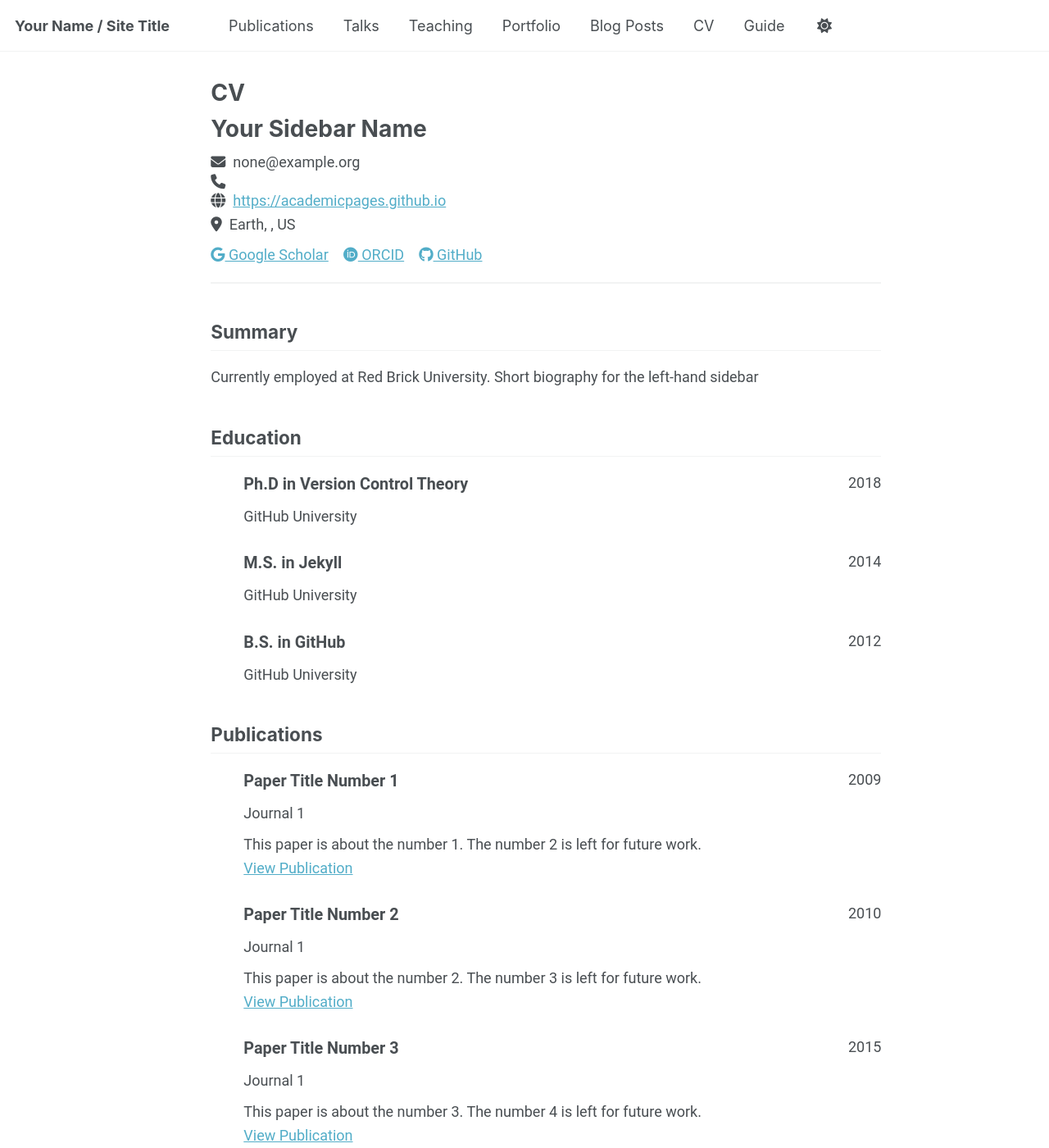
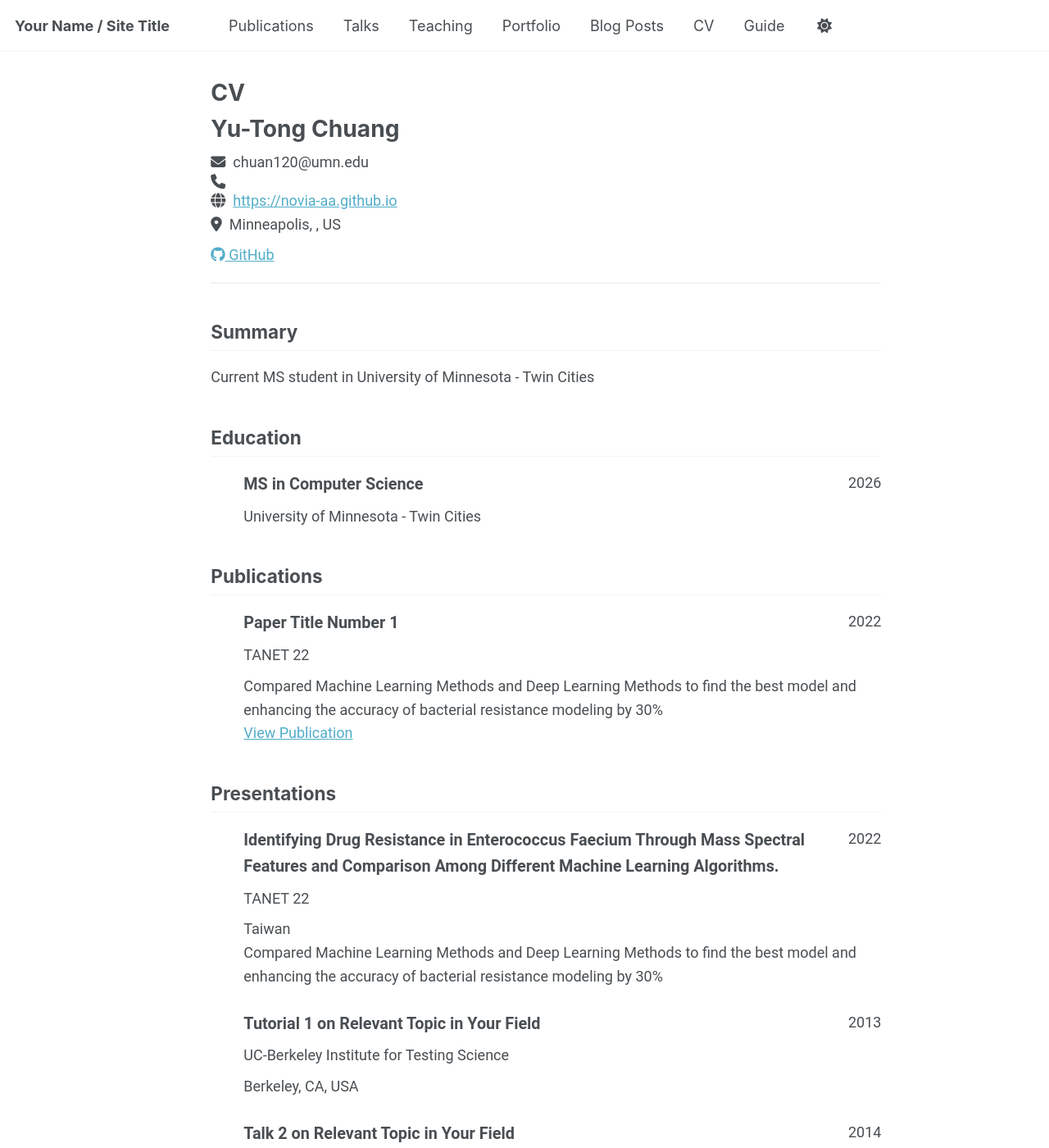
Before and after one commit to novia-aa/novia-aa.github.io, a Jekyll site: the page built from _pages/cv-json.md, in a window 1280 px wide and 1400 px high. Shown: the whole window at 82% size. Built offline with Jekyll 4.4.1, drawn with Linux system fonts in a browser that asks for light colours; a script bundle is joined from its source files by our own code; library files that are not in the unit come from our copies; some of the changed text lies outside the part shown.

Commit message:
Update CV with new personal and educational details
Updated personal information and educational background in cv.json.

```diff
--- a/_data/cv.json
+++ b/_data/cv.json
@@ -1,106 +1,57 @@
 {
   "basics": {
-    "name": "Your Sidebar Name",
-    "email": "none@example.org",
+    "name": "Yu-Tong Chuang",
+    "email": "chuan120@umn.edu",
     "phone": "",
-    "website": "https://academicpages.github.io",
-    "summary": "Currently employed at Red Brick University. Short biography for the left-hand sidebar",
+    "website": "https://novia-aa.github.io",
+    "summary": "Current MS student in University of Minnesota - Twin Cities",
     "location": {
-      "address": "",
+      "address": "Minneapolis, MN",
       "postalCode": "",
-      "city": "Earth",
+      "city": "Minneapolis",
       "countryCode": "US",
       "region": ""
     },
     "profiles": [
       {
-        "network": "Google Scholar",
-        "username": "",
-        "url": "https://scholar.google.com/citations?user=PS_CX0AAAAAJ"
-      },
-      {
-        "network": "ORCID",
-        "username": "",
-        "url": "https://orcid.org/yourorcidurl"
-      },
-      {
         "network": "GitHub",
         "username": "academicpages",
-        "url": "https://github.com/academicpages"
+        "url": "https://github.com/novia-aa"
       }
     ]
   },
   "work": [],
   "education": [
     {
-      "institution": "GitHub University",
-      "area": "Ph.D in Version Control Theory",
+      "institution": "University of Minnesota - Twin Cities",
+      "area": "MS in Computer Science",
       "studyType": "",
-      "startDate": "",
-      "endDate": "2018",
+      "startDate": "2024",
+      "endDate": "2026",
       "gpa": null,
       "courses": []
     },
-    {
-      "institution": "GitHub University",
-      "area": "M.S. in Jekyll",
-      "studyType": "",
-      "startDate": "",
-      "endDate": "2014",
-      "gpa": null,
-      "courses": []
-    },
-    {
-      "institution": "GitHub University",
-      "area": "B.S. in GitHub",
-      "studyType": "",
-      "startDate": "",
-      "endDate": "2012",
-      "gpa": null,
-      "courses": []
-    }
   ],
   "skills": [],
-  "languages": [],
+  "languages": ["English", "Chinese"],
   "interests": [],
   "references": [],
   "publications": [
     {
       "name": "Paper Title Number 1",
-      "publisher": "Journal 1",
-      "releaseDate": "2009-10-01",
-      "website": "https://academicpages.github.io/files/paper1.pdf",
-      "summary": "This paper is about the number 1. The number 2 is left for future work."
-    },
-    {
-      "name": "Paper Title Number 2",
-      "publisher": "Journal 1",
-      "releaseDate": "2010-10-01",
-      "website": "https://academicpages.github.io/files/paper2.pdf",
-      "summary": "This paper is about the number 2. The number 3 is left for future work."
-    },
-    {
-      "name": "Paper Title Number 3",
-      "publisher": "Journal 1",
-      "releaseDate": "2015-10-01",
-      "website": "https://academicpages.github.io/files/paper3.pdf",
-      "summary": "This paper is about the number 3. The number 4 is left for future work."
-    },
-    {
-      "name": "Paper Title Number 4",
-      "publisher": "GitHub Journal of Bugs",
-      "releaseDate": "2024-02-17",
-      "website": "https://academicpages.github.io/files/paper3.pdf",
-      "summary": "This paper is about fixing template issue #693."
+      "publisher": "TANET 22",
+      "releaseDate": "2022",
+      "website": "",
+      "summary": "Compared Machine Learning Methods and Deep Learning Methods to find the best model and enhancing the accuracy of bacterial resistance modeling by 30%"
     }
   ],
   "presentations": [
     {
-      "name": "Talk 1 on Relevant Topic in Your Field",
-      "event": "UC San Francisco, Department of Testing",
-      "date": "2012-03-01",
-      "location": "San Francisco, CA, USA",
-      "description": ""
+      "name": "Identifying Drug Resistance in Enterococcus Faecium Through Mass Spectral Features and Comparison Among Different Machine Learning Algorithms.",
+      "event": "TANET 22",
+      "date": "2022",
+      "location": "Taiwan",
+      "description": "Compared Machine Learning Methods and Deep Learning Methods to find the best model and enhancing the accuracy of bacterial resistance modeling by 30%"
     },
     {
       "name": "Tutorial 1 on Relevant Topic in Your Field",
@@ -124,22 +75,6 @@
       "description": ""
     }
   ],
-  "teaching": [
-    {
-      "course": "Teaching experience 1",
-      "institution": "University 1, Department",
-      "date": "2014-01-01",
-      "role": "Undergraduate course",
-      "description": ""
-    },
-    {
-      "course": "Teaching experience 2",
-      "institution": "University 1, Department",
-      "date": "2015-01-01",
-      "role": "Workshop",
-      "description": ""
-    }
-  ],
   "portfolio": [
     {
       "name": "Portfolio item number 1",
```
